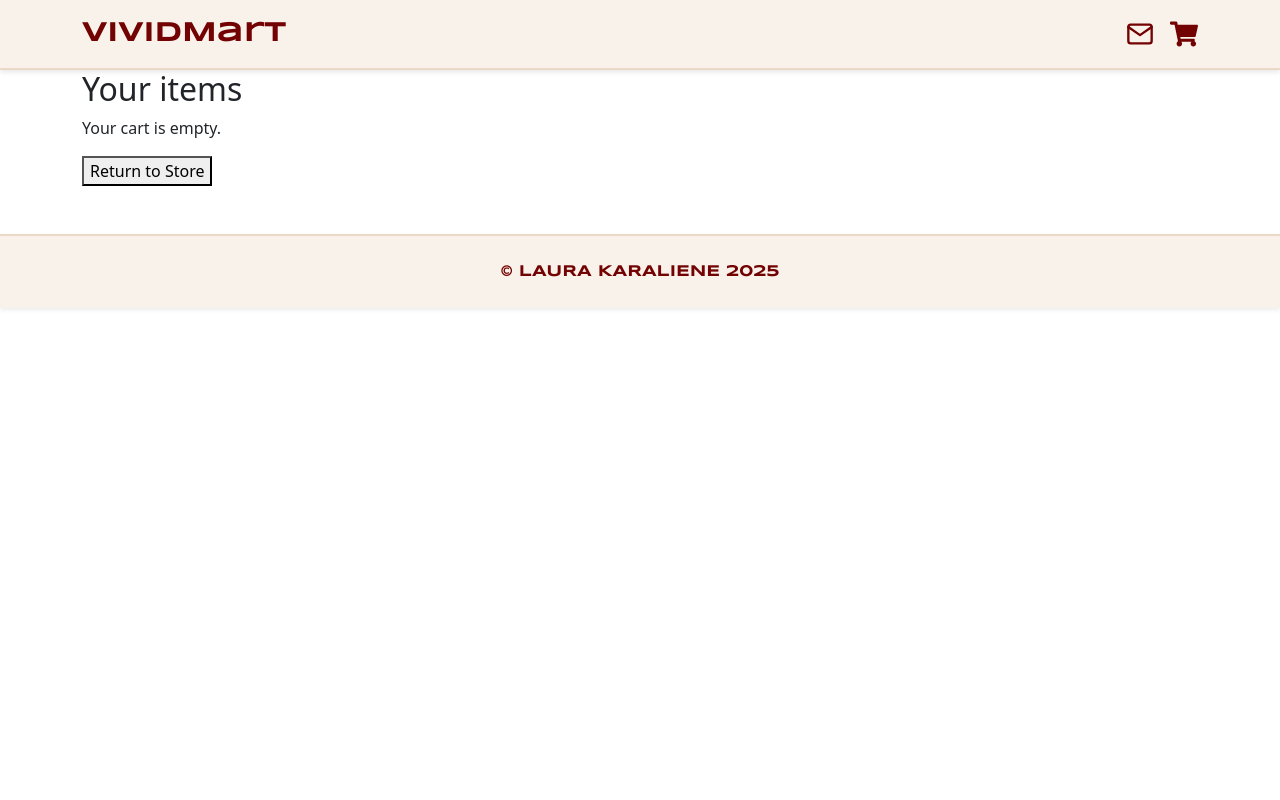
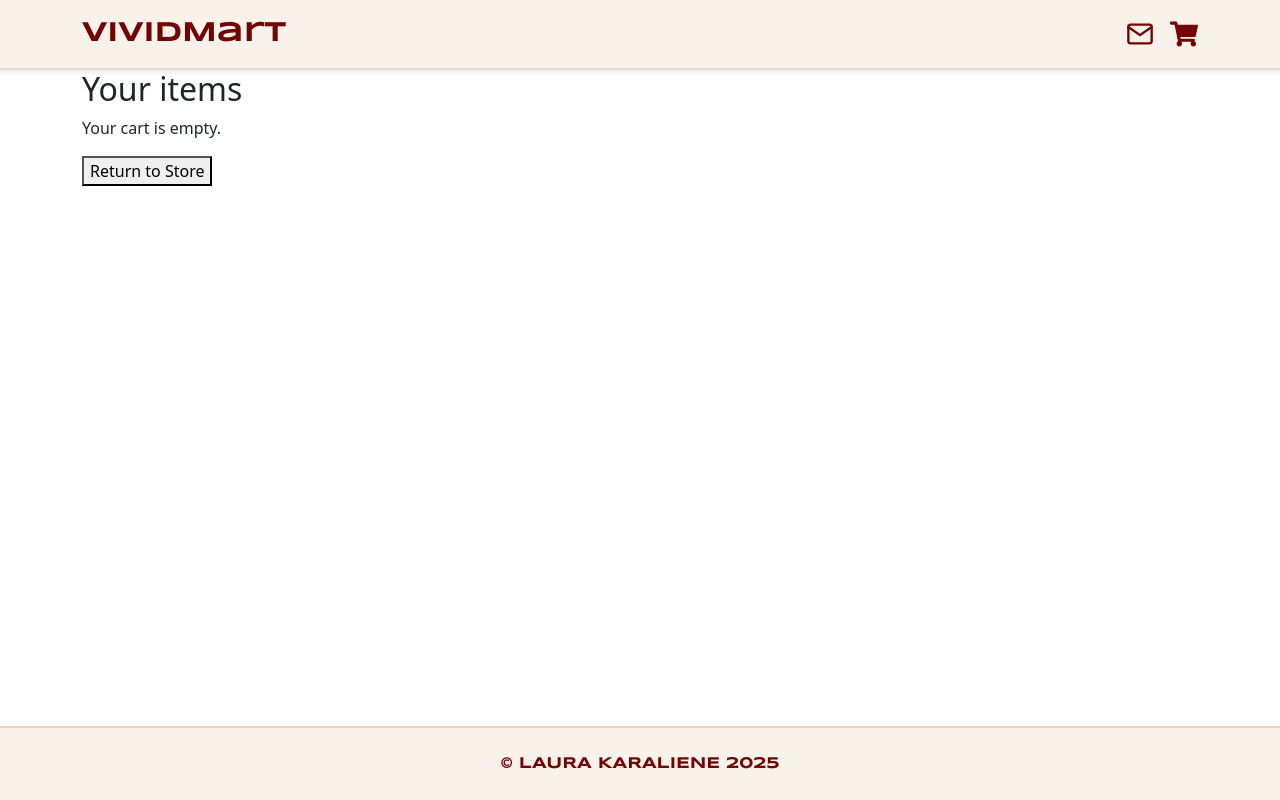
Before and after one commit to LauraKaraliene/Vividmart-JS-Frameworks, a React (Vite) app: page /cart in a window 1280 px wide. Built offline with nearby package versions, Linux system fonts and the light colour scheme.

Commit message:
adds footer styling

```diff
--- a/src/layouts/MainLayout.jsx
+++ b/src/layouts/MainLayout.jsx
@@ -4,9 +4,9 @@
 
 export default function MainLayout() {
   return (
-    <div className="">
+    <div className="d-flex flex-column min-vh-100">
       <Header />
-      <main>
+      <main className="flex-grow-1">
         <Outlet />
       </main>
       <Footer />
```
